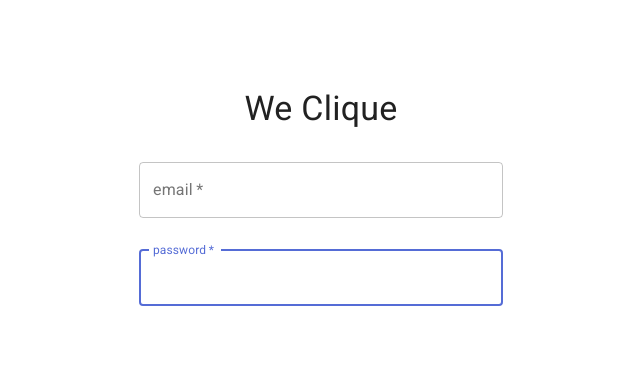
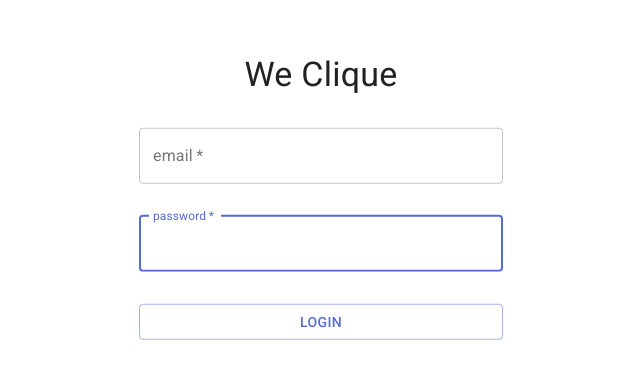
Before and after one commit to mattmayo/we-clique-web, a Next.js app: page / in a window 1280 px wide. Shown: the part 203-582 px from the top of the page, without its empty margins (319-959 px from the left). Built offline with nearby package versions, Linux system fonts and the light colour scheme.

Commit message:
Add state and login button

```diff
--- a/pages/index.js
+++ b/pages/index.js
@@ -1,5 +1,5 @@
-import React from "react";
-import Head from "next/head";
+import React, { useState } from "react";
+import Button from "@material-ui/core/Button";
 import Container from "@material-ui/core/Container";
 import TextField from "@material-ui/core/TextField";
 import Typography from "@material-ui/core/Typography";
@@ -21,6 +21,9 @@ const useStyles = makeStyles({
 
 const Home = () => {
   const classes = useStyles();
+  const [email, setEmail] = useState("");
+  const [password, setPassword] = useState("");
+
   return (
     <div>
       <Container className={classes.container} maxWidth="xs">
@@ -35,17 +38,28 @@ const Home = () => {
           autoFocus={true}
           className={classes.containerChild}
           label="email"
+          onChange={e => setEmail(e.target.value)}
           required={true}
+          value={email}
           variant="outlined"
         />
         <TextField
           autoFocus={true}
           className={classes.containerChild}
           label="password"
+          onChange={e => setPassword(e.target.value)}
           required={true}
           type="password"
+          value={password}
           variant="outlined"
         />
+        <Button
+          className={classes.containerChild}
+          color="primary"
+          variant="outlined"
+        >
+          Login
+        </Button>
       </Container>
     </div>
   );
```
